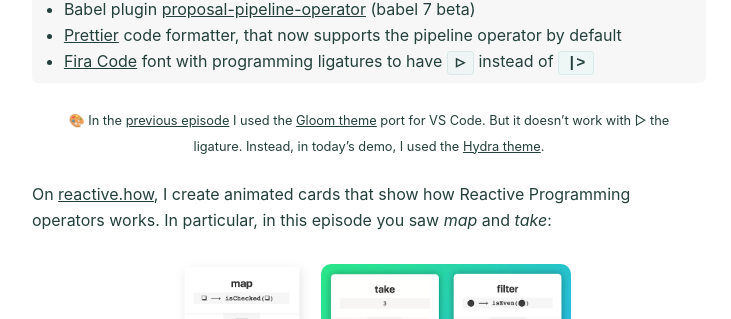
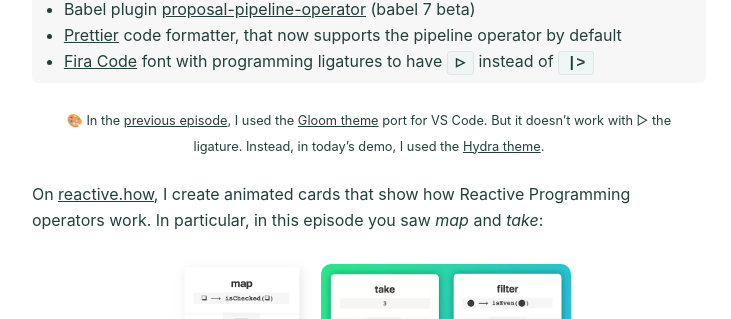
Before and after one commit to cedricss/reactive.how, a Jekyll site: the page built from pipeline-operator.md, in a window 1280 px wide and 900 px high, scrolled down 788 px. Shown: the part 147-466 px from the top of the window, without its empty margins (271-1002 px from the left). Built offline with Jekyll 4.4.1, drawn with Linux system fonts in a browser that asks for light colours.

Commit message:
Fix typos

```diff
--- a/pipeline-operator.md
+++ b/pipeline-operator.md
@@ -18,9 +18,9 @@
 * [Prettier](https://prettier.io/) code formatter, that now supports the pipeline operator by default
 * [Fira Code](https://github.com/tonsky/FiraCode) font with programming ligatures to have `▷` instead of `|>`
 
-> <small>🎨 In the [previous episode](/max) I used the [Gloom theme](https://marketplace.visualstudio.com/items?itemName=adamgirton.gloom) port for VS Code. But it doesn't work with ▷ the ligature. Instead, in today's demo, I used the [Hydra theme](https://marketplace.visualstudio.com/items?itemName=juanmnl.vscode-theme-hydra).</small>
+> <small>🎨 In the [previous episode](/max), I used the [Gloom theme](https://marketplace.visualstudio.com/items?itemName=adamgirton.gloom) port for VS Code. But it doesn't work with ▷ the ligature. Instead, in today's demo, I used the [Hydra theme](https://marketplace.visualstudio.com/items?itemName=juanmnl.vscode-theme-hydra).</small>
 
-On [reactive.how](/), I create animated cards that show how Reactive Programming operators works. In particular, in this episode you saw _map_ and _take_:
+On [reactive.how](/), I create animated cards that show how Reactive Programming operators work. In particular, in this episode you saw _map_ and _take_:
 
 > [![](/img/map/icon.png){:.w150}](/map) [![](/img/take/icon.png){:.w250}](/take) <br/> ▶️ [Episode 2 - **map**](/map) &nbsp;▶️ [Episode 9 - **take**](/take)
 
```
